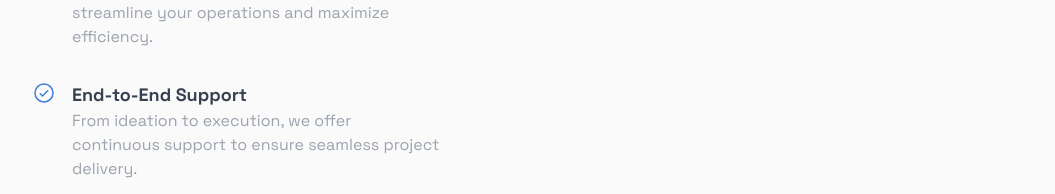
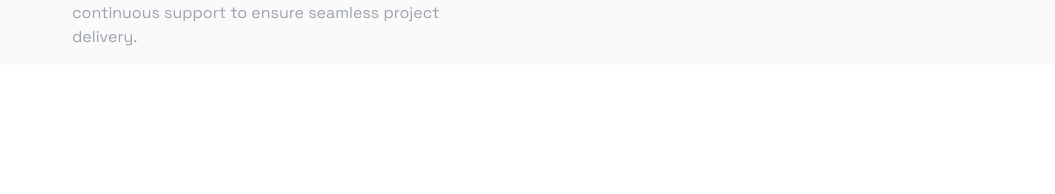
Before and after one commit to Tukesh1/kreelab, a Next.js app: page /meeting in a window 1280 px wide. Shown: the part 631-825 px from the top of the page, without its empty margins (96-1151 px from the left). After the commit the page ends 800 px from the top, so only its background shows below. Built offline with nearby package versions, Linux system fonts and the light colour scheme.

Commit message:
prod fixed

```diff
--- a/app/meeting/page.tsx
+++ b/app/meeting/page.tsx
@@ -26,16 +26,10 @@ const Meeting = () => {
             Whether it&apos;s strategy, design, development, or consultation—we&apos;re here to help.
             Schedule a meeting and let&apos;s explore the possibilities together.
           </p>
-
-
           {[
             {
               title: "Tailored Solutions",
               description: "We provide customized solutions for your unique business needs, ensuring success across different domains.",
-            },
-            {
-              title: "Expert Consultation",
-              description: "Gain insights from industry experts to streamline your operations and maximize efficiency.",
             },
             {
               title: "End-to-End Support",
```
